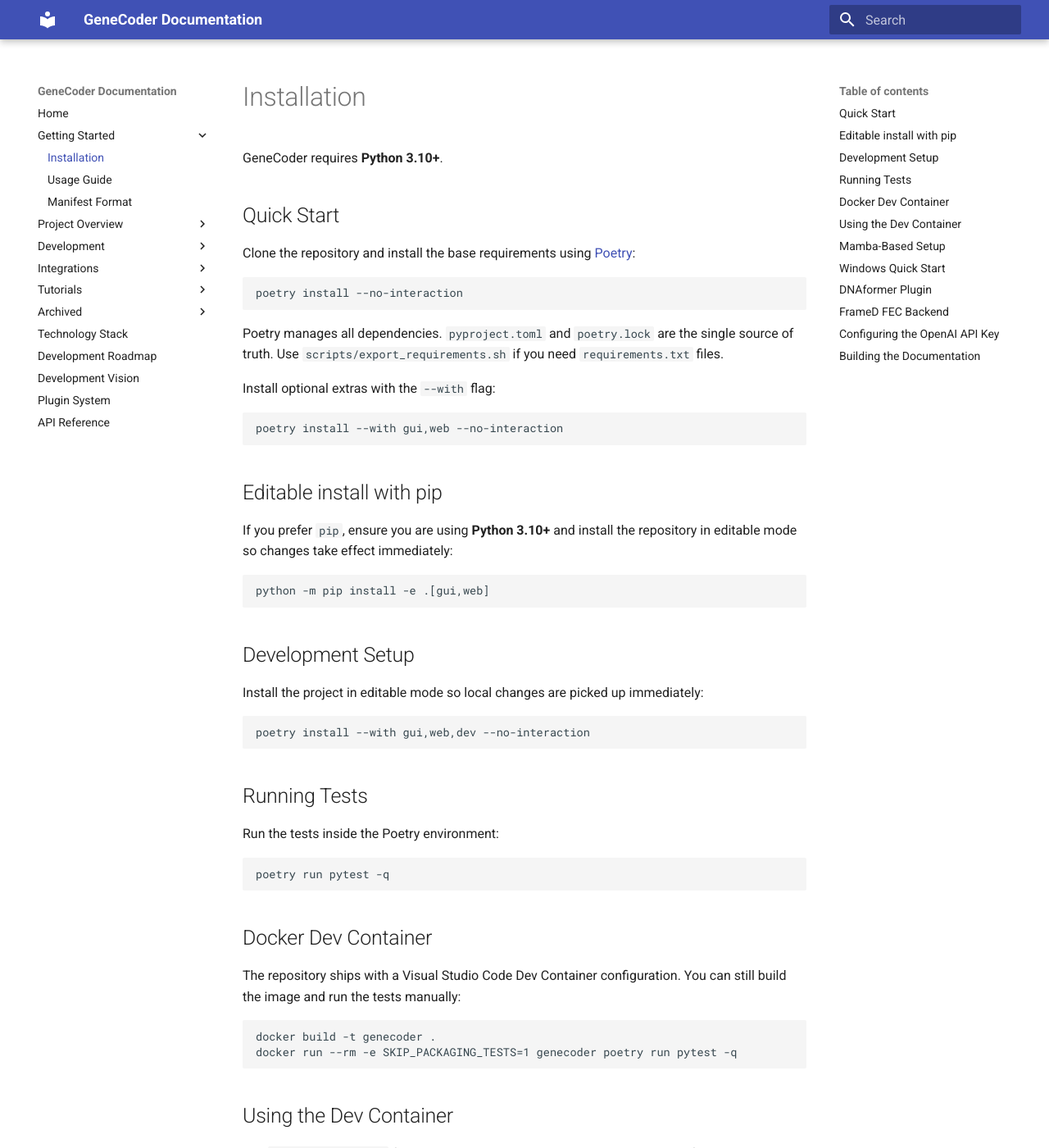
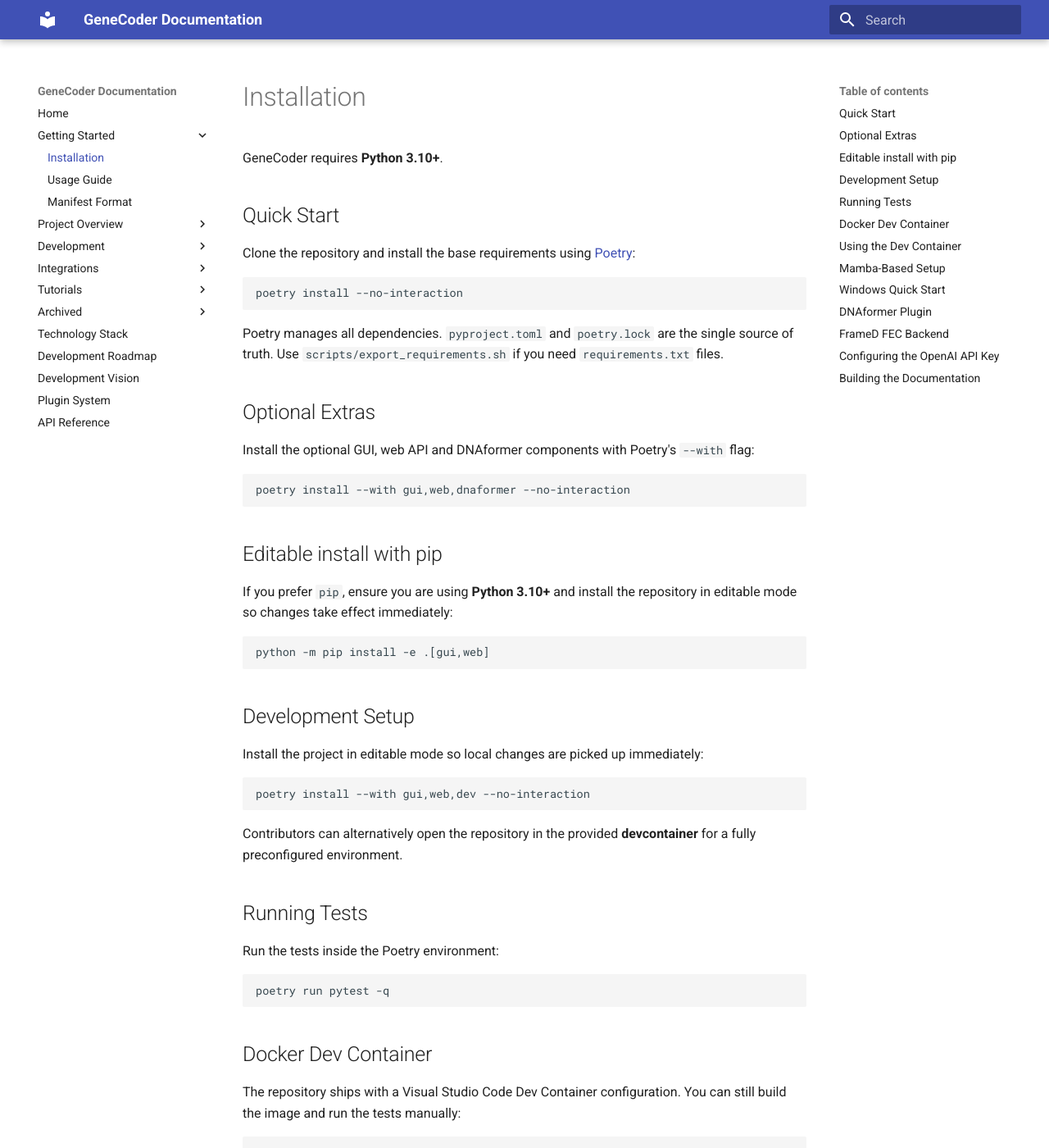
Before and after one commit to d0tTino/GeneCoder, an MkDocs documentation site: the page built from docs/installation.md, in a window 1280 px wide and 1400 px high. Shown: the whole window at 82% size. Built offline with MkDocs 1.6.1 and Material for MkDocs 9.7.7, drawn with Linux system fonts in a browser that asks for light colours.

Commit message:
docs: add optional extras section

````diff
--- a/docs/installation.md
+++ b/docs/installation.md
@@ -13,10 +13,14 @@
 Poetry manages all dependencies. `pyproject.toml` and `poetry.lock` are the single source of truth. Use `scripts/export_requirements.sh` if you need `requirements.txt` files.
 
 
-Install optional extras with the `--with` flag:
+
+## Optional Extras
+
+Install the optional GUI, web API and DNAformer components with Poetry's
+`--with` flag:
 
 ```bash
-poetry install --with gui,web --no-interaction
+poetry install --with gui,web,dnaformer --no-interaction
 ```
 
 ## Editable install with pip
@@ -35,6 +39,9 @@
 ```bash
 poetry install --with gui,web,dev --no-interaction
 ```
+
+Contributors can alternatively open the repository in the provided
+**devcontainer** for a fully preconfigured environment.
 
 ## Running Tests
 
````
Also changed, not shown: docs/vertical_slice.md (+4 -1 lines).
